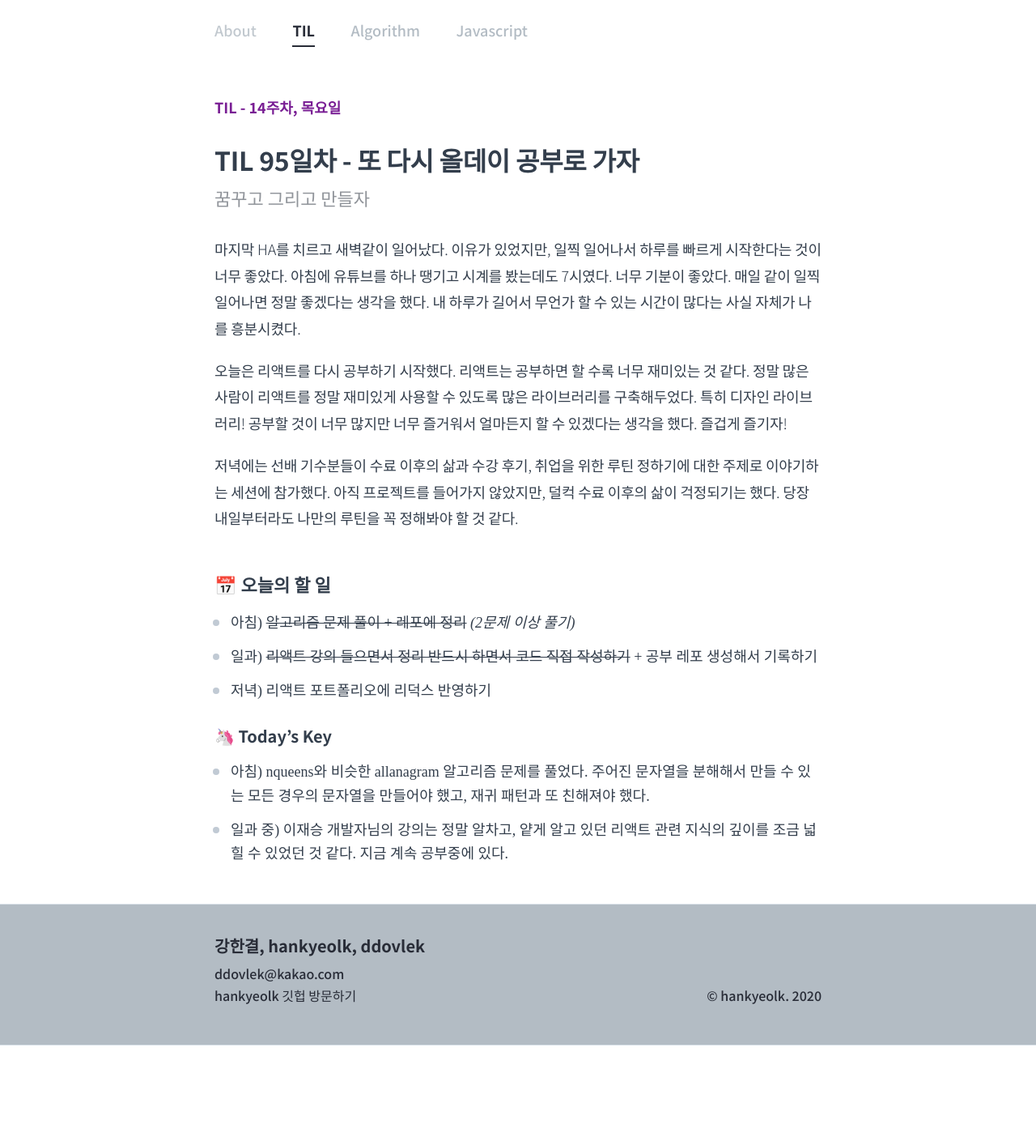
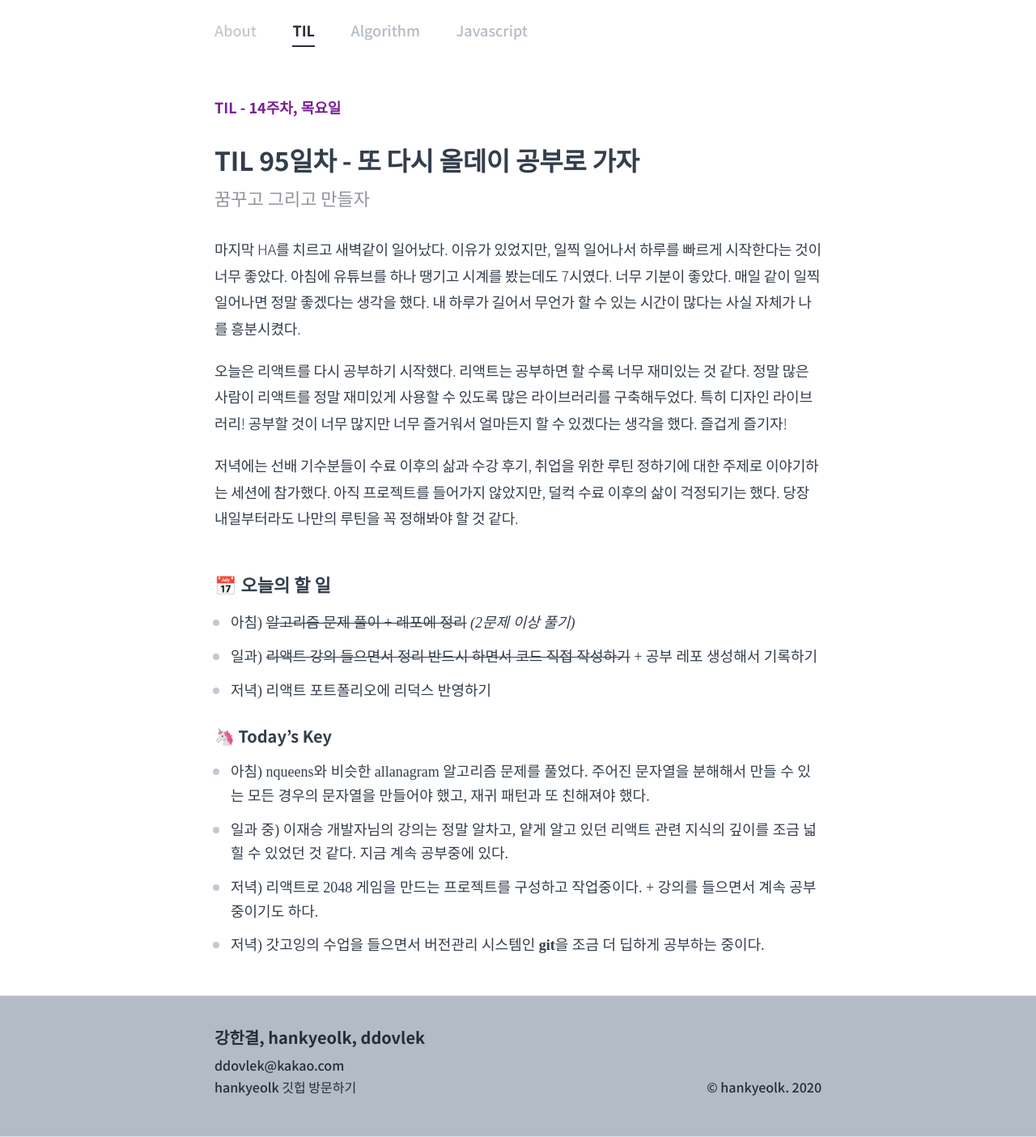
Before and after one commit to hankyeolk/hankyeolk.github.io, a Jekyll site: the page built from TIL/95_2020.09.17.md, in a window 1280 px wide. Shown: the whole page at 81% size. Built offline with Jekyll 4.4.1, drawn with Linux system fonts in a browser that asks for light colours; some web fonts are replaced; before the commit the page ends 1291 px from its top, so only the background shows below that.

Commit message:
til last update

```diff
--- a/TIL/95_2020.09.17.md
+++ b/TIL/95_2020.09.17.md
@@ -28,3 +28,5 @@
 
 - 아침) nqueens와 비슷한 allanagram 알고리즘 문제를 풀었다. 주어진 문자열을 분해해서 만들 수 있는 모든 경우의 문자열을 만들어야 했고, 재귀 패턴과 또 친해져야 했다.
 - 일과 중) 이재승 개발자님의 강의는 정말 알차고, 얕게 알고 있던 리액트 관련 지식의 깊이를 조금 넓힐 수 있었던 것 같다. 지금 계속 공부중에 있다.
+- 저녁) 리액트로 2048 게임을 만드는 프로젝트를 구성하고 작업중이다. + 강의를 들으면서 계속 공부중이기도 하다.
+- 저녁) 갓고잉의 수업을 들으면서 버전관리 시스템인 **git**을 조금 더 딥하게 공부하는 중이다.
```
